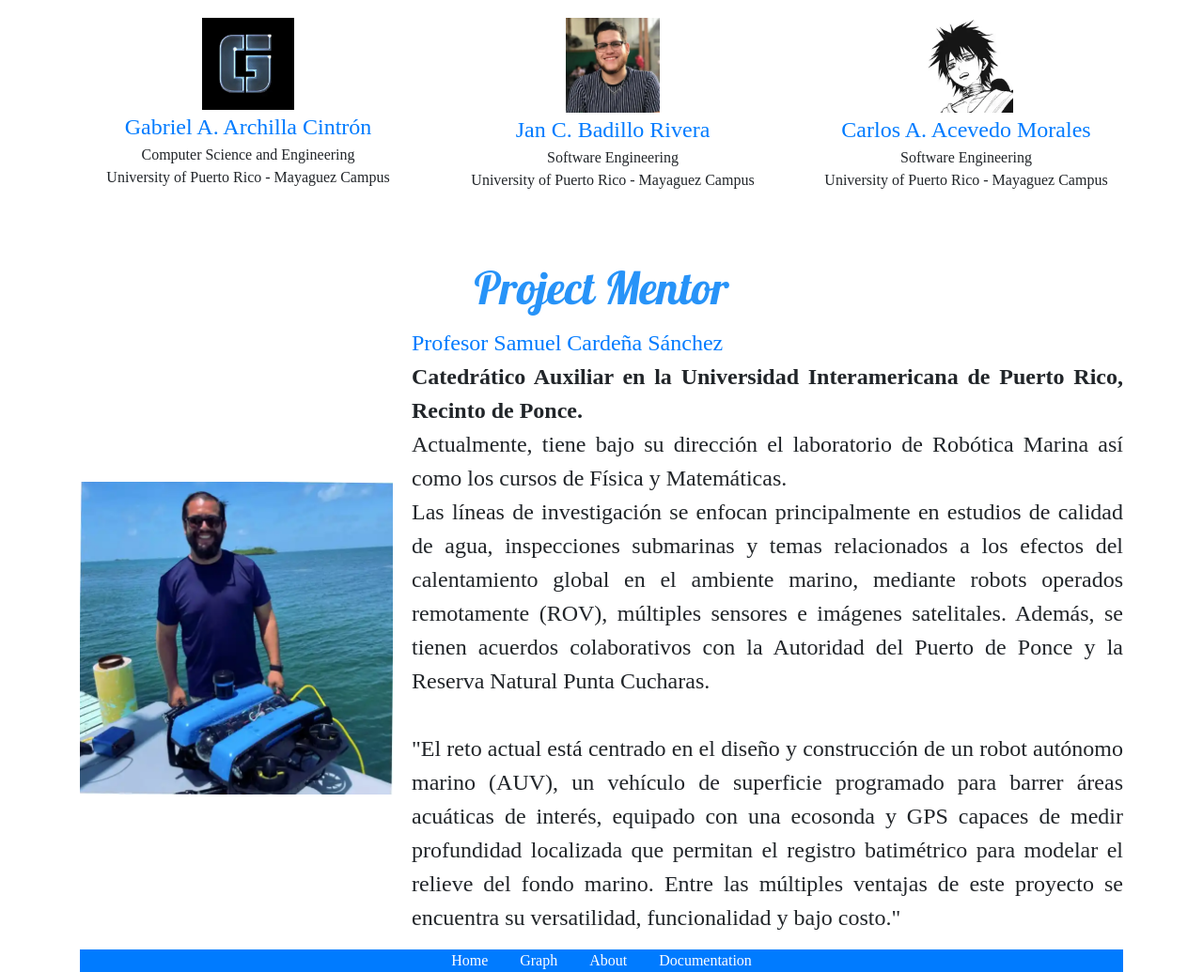
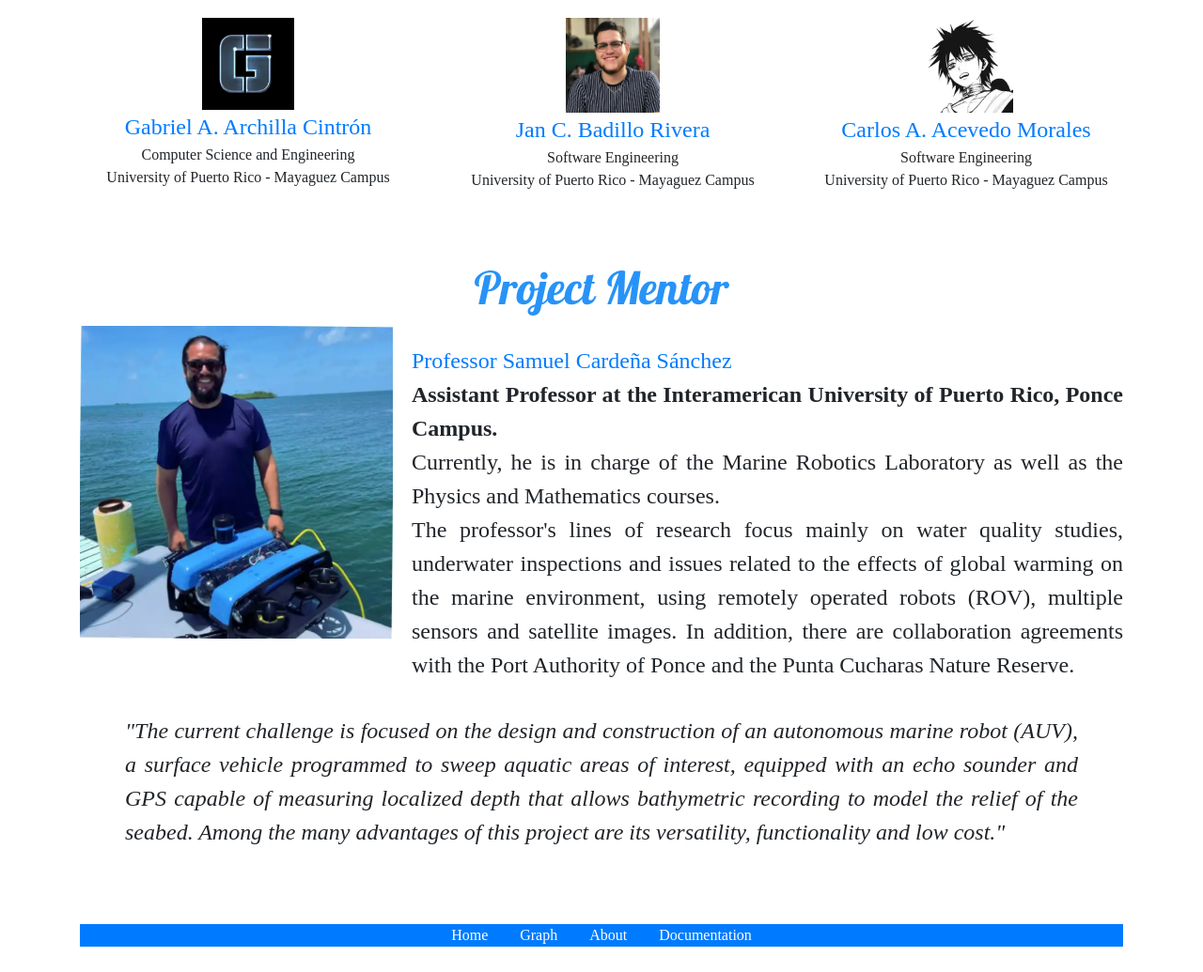
Before and after one commit to janbadillo/marine-data-visualizer, a Flask app: page /about in a window 1280 px wide. Shown: the part 936-1971 px from the top of the page at 94% size. After the commit the page ends 1944 px from the top, so only its background shows below. Run offline with Flask 3, Linux system fonts and the light colour scheme.

Commit message:
Refactor about.html: Update professor's information and add navigation links

```diff
--- a/application/templates/about.html
+++ b/application/templates/about.html
@@ -61,18 +61,21 @@
 
     <h1 class="text-center">Project Mentor</h1>
     <div class="content-about">
-        <img src="{{ url_for('static', filename='images/samuel_cardena.webp') }}" alt="Samuel Cardeña" class="img-about" title="Samuel Cardeña">
+        <img src="{{ url_for('static', filename='images/samuel_cardena.webp') }}" alt="Samuel Cardeña" class="img-about" title="Samuel Cardeña" style="padding-bottom: 5rem;">
         <p class="about">
-            <a class="about" href="https://www.linkedin.com/in/samuel-carde%C3%B1a-sanchez-448803131/">Profesor Samuel Cardeña Sánchez</a>
-            <br><b>Catedrático Auxiliar en la Universidad Interamericana de Puerto Rico, Recinto de Ponce.</b><br>
-            Actualmente, tiene bajo su dirección el laboratorio de Robótica Marina así como los cursos de Física y Matemáticas.<br>
-            Las líneas de investigación se enfocan principalmente en estudios de calidad de agua, inspecciones submarinas y temas relacionados
-            a los efectos del calentamiento global en el ambiente marino, mediante robots operados remotamente (ROV), múltiples sensores e imágenes satelitales.
-            Además, se tienen acuerdos colaborativos con la Autoridad del Puerto de Ponce y la Reserva Natural Punta Cucharas.<br><br>
-            "El reto actual está centrado en el diseño y construcción de un robot autónomo marino (AUV), un vehículo de superficie programado para barrer áreas acuáticas de interés,
-            equipado con una ecosonda y GPS capaces de medir profundidad localizada que permitan el registro batimétrico para modelar el relieve del fondo marino.
-            Entre las múltiples ventajas de este proyecto se encuentra su versatilidad, funcionalidad y bajo costo."
+            <a class="about" href="https://www.linkedin.com/in/samuel-carde%C3%B1a-sanchez-448803131/">Professor Samuel Cardeña Sánchez</a>
+            <br><b>Assistant Professor at the Interamerican University of Puerto Rico, Ponce Campus.</b><br>
+            Currently, he is in charge of the Marine Robotics Laboratory as well as the Physics and Mathematics courses.<br>
+            The professor's lines of research focus mainly on water quality studies, underwater inspections and issues related to the effects
+            of global warming on the marine environment, using remotely operated robots (ROV), multiple sensors and satellite images.
+            In addition, there are collaboration agreements with the Port Authority of Ponce and the Punta Cucharas Nature Reserve.<br>
         </p>
+    </div>
+
+    <div style="font-size: 1.5rem; text-align: justify; padding-bottom: 5rem; padding-left: 3rem; padding-right: 3rem;">
+        <i>"The current challenge is focused on the design and construction of an autonomous marine robot (AUV), a surface vehicle programmed
+        to sweep aquatic areas of interest, equipped with an echo sounder and GPS capable of measuring localized depth that allows bathymetric
+        recording to model the relief of the seabed. Among the many advantages of this project are its versatility, functionality and low cost."</i>
     </div>
 
 
```
